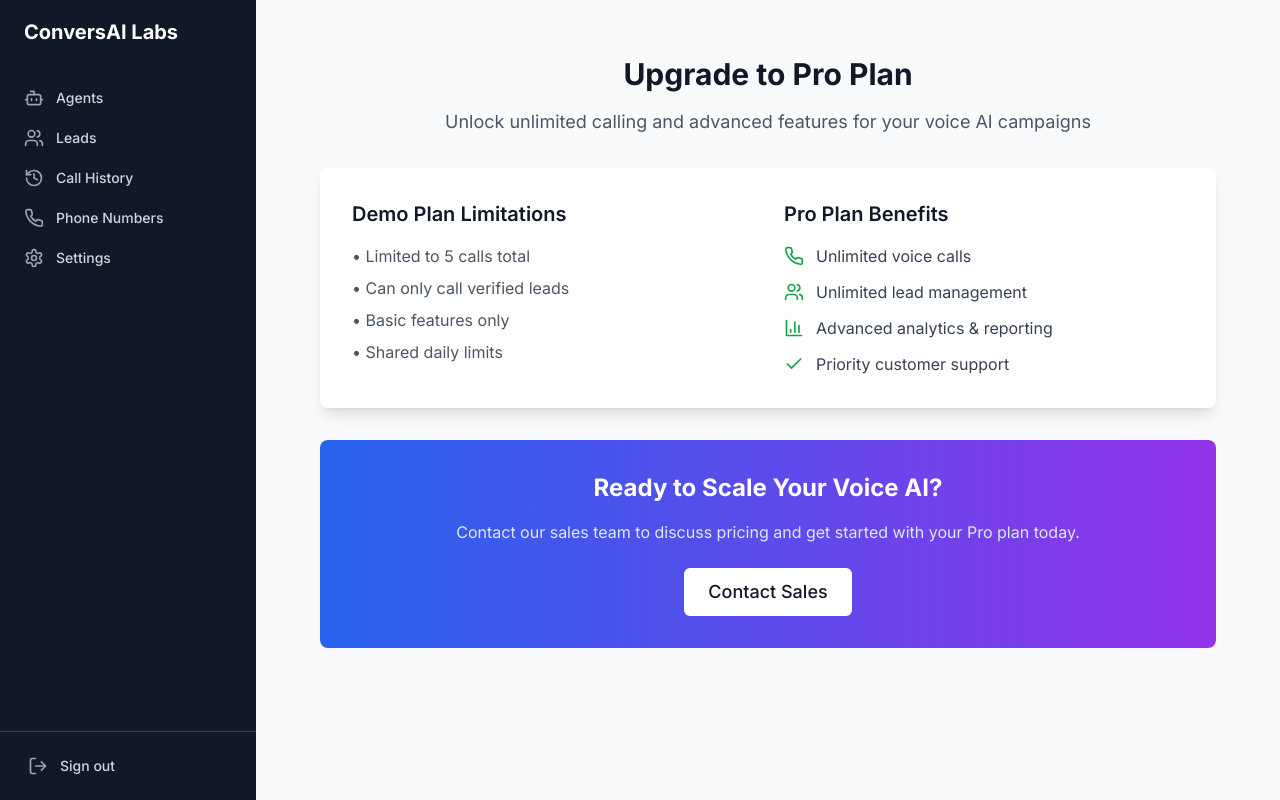
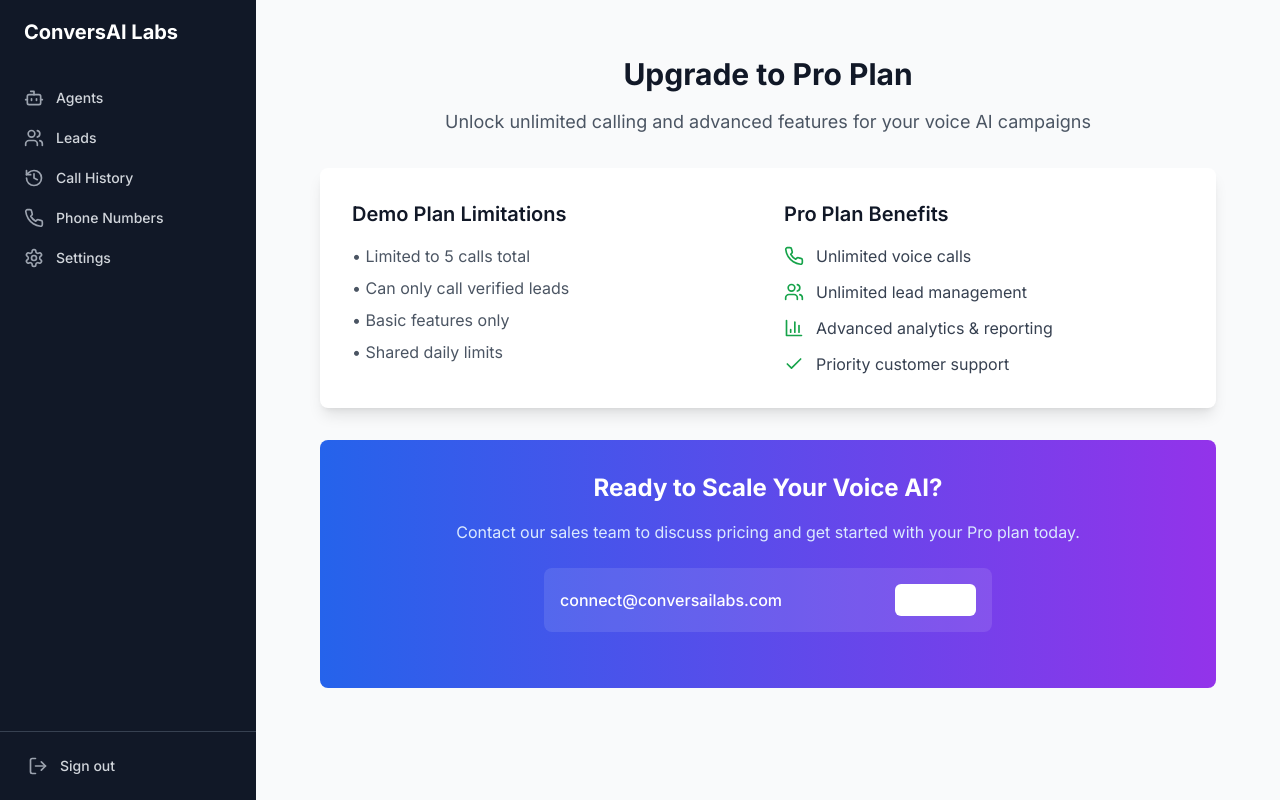
Before and after one commit to harshitagarwal04/admin_panel_frontend, a Next.js app: page /upgrade in a window 1280 px wide. Built offline with nearby package versions, Linux system fonts and the light colour scheme; no server answers.

Commit message:
Add email display with copy functionality to upgrade page

```diff
--- a/src/app/upgrade/page.tsx
+++ b/src/app/upgrade/page.tsx
@@ -2,7 +2,8 @@
 
 import { Layout } from '@/components/layout/Layout'
 import { Button } from '@/components/ui/Button'
-import { Check, Phone, Users, BarChart3 } from 'lucide-react'
+import { Check, Phone, Users, BarChart3, Copy } from 'lucide-react'
+import { useState } from 'react'
 
 const features = [
   { icon: <Phone className="h-5 w-5" />, text: 'Unlimited voice calls' },
@@ -12,8 +13,25 @@
 ]
 
 export default function UpgradePage() {
-  const handleContactSales = () => {
-    window.open('mailto:connect@conversailabs.com?subject=Upgrade to Pro Plan', '_blank')
+  const [copied, setCopied] = useState(false)
+  const email = 'connect@conversailabs.com'
+
+  const handleCopyEmail = async () => {
+    try {
+      await navigator.clipboard.writeText(email)
+      setCopied(true)
+      setTimeout(() => setCopied(false), 2000)
+    } catch (err) {
+      // Fallback for older browsers
+      const textArea = document.createElement('textarea')
+      textArea.value = email
+      document.body.appendChild(textArea)
+      textArea.select()
+      document.execCommand('copy')
+      document.body.removeChild(textArea)
+      setCopied(true)
+      setTimeout(() => setCopied(false), 2000)
+    }
   }
 
   return (
@@ -67,14 +85,29 @@
           <p className="text-blue-100 mb-6">
             Contact our sales team to discuss pricing and get started with your Pro plan today.
           </p>
-          <Button
-            variant="secondary"
-            size="lg"
-            onClick={handleContactSales}
-            className="bg-white text-blue-600 hover:bg-gray-100"
-          >
-            Contact Sales
-          </Button>
+          <div className="bg-white/10 rounded-lg p-4 mb-6 max-w-md mx-auto">
+            <div className="flex items-center justify-between">
+              <span className="text-white font-medium">{email}</span>
+              <Button
+                variant="outline"
+                size="sm"
+                onClick={handleCopyEmail}
+                className="border-white/30 text-white hover:bg-white/20 ml-3"
+              >
+                {copied ? (
+                  <>
+                    <Check className="h-4 w-4 mr-1" />
+                    Copied!
+                  </>
+                ) : (
+                  <>
+                    <Copy className="h-4 w-4 mr-1" />
+                    Copy
+                  </>
+                )}
+              </Button>
+            </div>
+          </div>
         </div>
       </div>
     </Layout>
```
